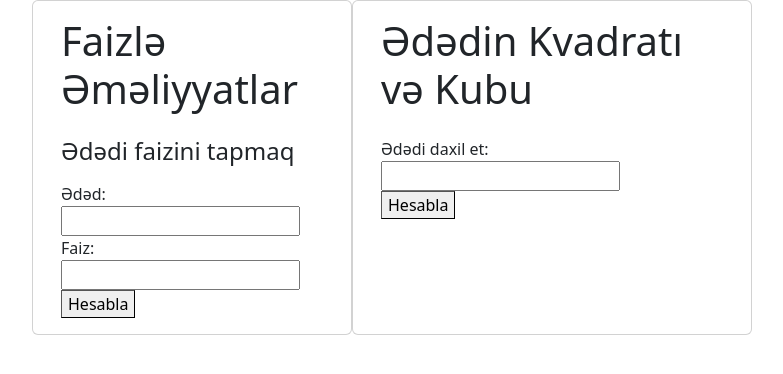
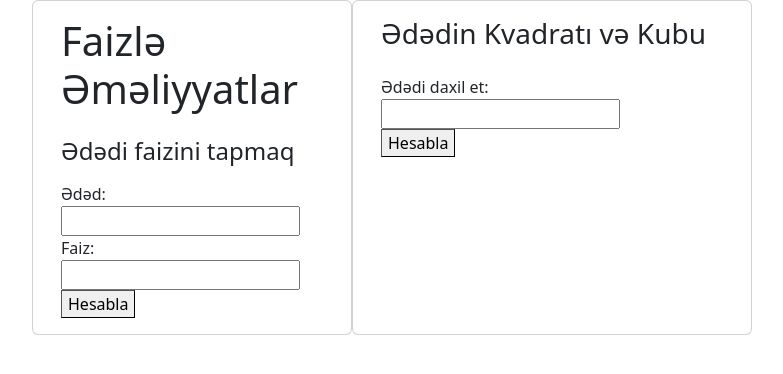
Before and after one commit to sadigzadeamina07/second-js-task, a plain HTML site: page index.html in a window 1280 px wide. Shown: the whole page, without its empty margins (248-1031 px from the left). Drawn offline with nearby package versions, Linux system fonts and the light colour scheme.

Commit message:
https://github.com/sadigzadeamina07/second-js-task.git\

```diff
--- a/index.html
+++ b/index.html
@@ -23,7 +23,7 @@
         </div>
         <div class="card mb-3" style="width: 25rem;">
           <div class="card-body">
-            <h1 class="card-title mb-4">Ədədin Kvadratı və Kubu</h1>
+            <h3 class="card-title mb-4">Ədədin Kvadratı və Kubu</h3>
             <label>Ədədi daxil et: <input type="number" id="x"></label>
          <button onclick="kubvekvadrati()" class="border-1">Hesabla</button>
          <p class="card-text text-primary" id="result2"></p>
```
